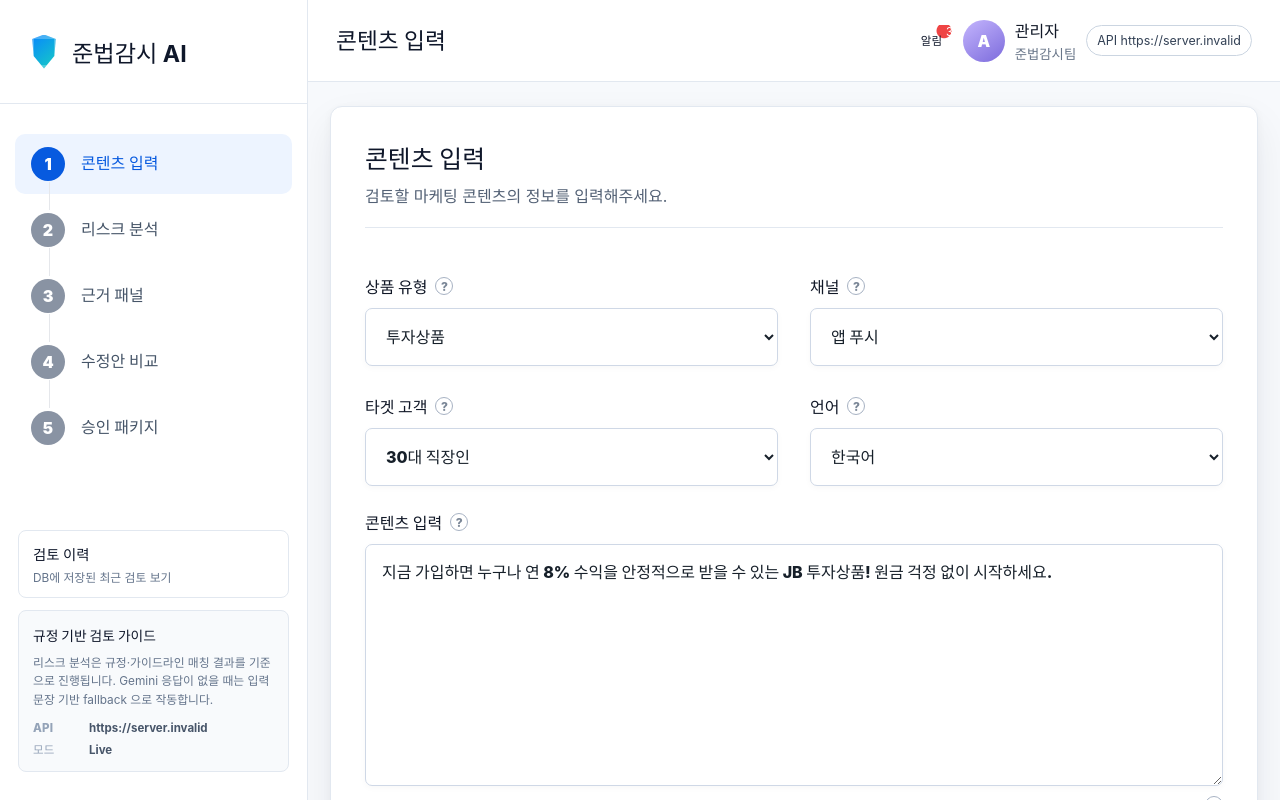
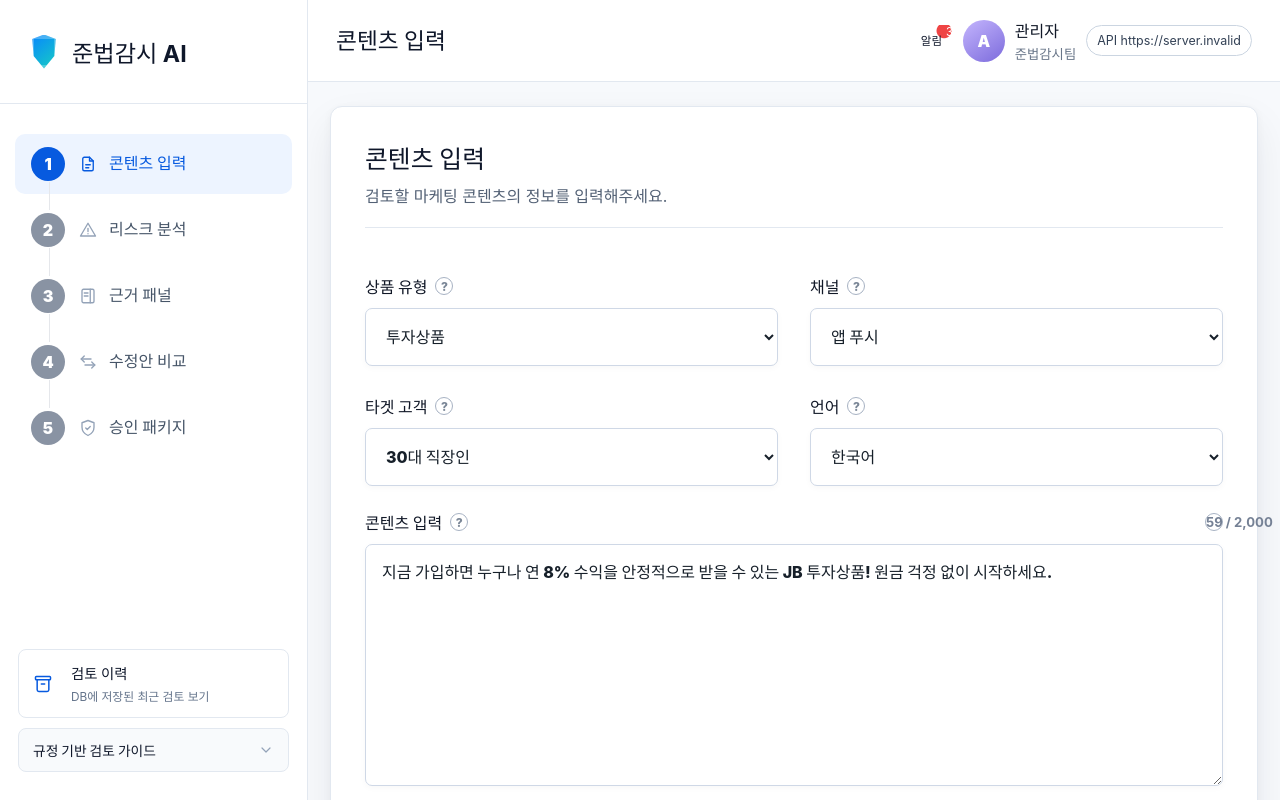
Before and after one commit to ictseoyoungmin/Finance-SafeGrowth-Agent, a React (Vite) app in the folder apps/frontend/: page / in a window 1280 px wide. Shown: the top 800 px of the page. Built offline with nearby package versions, Linux system fonts and the light colour scheme; no server answers.

Commit message:
Day 22 — Icons · Inline Expand · Side Polish

```diff
--- /dev/null
+++ b/apps/frontend/src/components/icons.tsx
@@ -0,0 +1,102 @@
+import type { SVGProps } from "react";
+
+type IconProps = SVGProps<SVGSVGElement> & { size?: number };
+
+function Base({ size = 18, children, ...rest }: IconProps & { children: React.ReactNode }) {
+  return (
+    <svg
+      width={size}
+      height={size}
+      viewBox="0 0 24 24"
+      fill="none"
+      stroke="currentColor"
+      strokeWidth={1.8}
+      strokeLinecap="round"
+      strokeLinejoin="round"
+      aria-hidden="true"
+      focusable={false}
+      {...rest}
+    >
+      {children}
+    </svg>
+  );
+}
+
+export function DocumentIcon(props: IconProps) {
+  return (
+    <Base {...props}>
+      <path d="M14 3H7a2 2 0 0 0-2 2v14a2 2 0 0 0 2 2h10a2 2 0 0 0 2-2V8z" />
+      <path d="M14 3v5h5" />
+      <path d="M9 13h6" />
+      <path d="M9 17h4" />
+    </Base>
+  );
+}
+
+export function RiskIcon(props: IconProps) {
+  return (
+    <Base {...props}>
+      <path d="M12 3 2 20h20Z" />
+      <path d="M12 10v4" />
+      <path d="M12 17v.01" />
+    </Base>
+  );
+}
+
+export function EvidenceIcon(props: IconProps) {
+  return (
+    <Base {...props}>
+      <path d="M4 5a2 2 0 0 1 2-2h9v18H6a2 2 0 0 1-2-2z" />
+      <path d="M15 3h3a2 2 0 0 1 2 2v14a2 2 0 0 1-2 2h-3" />
+      <path d="M7 8h5" />
+      <path d="M7 12h5" />
+    </Base>
+  );
+}
+
+export function CompareIcon(props: IconProps) {
+  return (
+    <Base {...props}>
+      <path d="M7 4 3 8l4 4" />
+      <path d="M3 8h13" />
+      <path d="m17 20 4-4-4-4" />
+      <path d="M21 16H8" />
+    </Base>
+  );
+}
+
+export function ApproveIcon(props: IconProps) {
+  return (
+    <Base {...props}>
+      <path d="M12 2 4 5v6c0 5 3.5 9 8 11 4.5-2 8-6 8-11V5z" />
+      <path d="m9 12 2 2 4-4" />
+    </Base>
+  );
+}
+
+export function ArchiveIcon(props: IconProps) {
+  return (
+    <Base {...props}>
+      <rect x="3" y="3" width="18" height="4" rx="1" />
+      <path d="M5 7v12a2 2 0 0 0 2 2h10a2 2 0 0 0 2-2V7" />
+      <path d="M10 12h4" />
+    </Base>
+  );
+}
+
+export function ChevronIcon(props: IconProps) {
+  return (
+    <Base {...props}>
+      <path d="m6 9 6 6 6-6" />
+    </Base>
+  );
+}
+
+export function ArrowLeftIcon(props: IconProps) {
+  return (
+    <Base {...props}>
+      <path d="M19 12H5" />
+      <path d="m12 19-7-7 7-7" />
+    </Base>
+  );
+}
--- a/apps/frontend/src/components/layout/AppShell.tsx
+++ b/apps/frontend/src/components/layout/AppShell.tsx
@@ -1,13 +1,24 @@
-import type { ReactNode } from "react";
+import { useState, type ComponentType, type ReactNode, type SVGProps } from "react";
 
 import type { WorkflowStep } from "../../features/compliance/types";
+import {
+  ApproveIcon,
+  ArchiveIcon,
+  ChevronIcon,
+  CompareIcon,
+  DocumentIcon,
+  EvidenceIcon,
+  RiskIcon,
+} from "../icons";
 
-const STEPS: Array<{ id: WorkflowStep; label: string; title: string }> = [
-  { id: "input", label: "콘텐츠 입력", title: "콘텐츠 입력" },
-  { id: "redline", label: "리스크 분석", title: "리스크 분석" },
-  { id: "evidence", label: "근거 패널", title: "근거 패널" },
-  { id: "rewrite", label: "수정안 비교", title: "수정안 비교" },
-  { id: "approval", label: "승인 패키지", title: "승인 패키지" },
+type IconComponent = ComponentType<SVGProps<SVGSVGElement> & { size?: number }>;
+
+const STEPS: Array<{ id: WorkflowStep; label: string; title: string; Icon: IconComponent }> = [
+  { id: "input", label: "콘텐츠 입력", title: "콘텐츠 입력", Icon: DocumentIcon },
+  { id: "redline", label: "리스크 분석", title: "리스크 분석", Icon: RiskIcon },
+  { id: "evidence", label: "근거 패널", title: "근거 패널", Icon: EvidenceIcon },
+  { id: "rewrite", label: "수정안 비교", title: "수정안 비교", Icon: CompareIcon },
+  { id: "approval", label: "승인 패키지", title: "승인 패키지", Icon: ApproveIcon },
 ];
 
 interface AppShellProps {
@@ -32,6 +43,7 @@ export function AppShell({
   isLoading = false,
   title,
 }: AppShellProps) {
+  const [guideOpen, setGuideOpen] = useState(false);
   const currentTitle =
     title ?? STEPS.find((step) => step.id === currentStep)?.title ?? "콘텐츠 입력";
 
@@ -43,29 +55,46 @@ export function AppShell({
           <strong>준법감시 AI</strong>
         </div>
         <nav className="step-list">
-          {STEPS.map((step, index) => (
+          {STEPS.map((step, index) => {
+            const Icon = step.Icon;
+            return (
               <div
                 key={step.id}
                 className={`step-item ${step.id === currentStep ? "is-active" : ""}`}
               >
                 <span>{index + 1}</span>
+                <Icon className="step-item__icon" />
                 <p>{step.label}</p>
               </div>
-          ))}
+            );
+          })}
         </nav>
 
         <div className="side-foot">
           <a className="side-link" href="#/history">
+            <ArchiveIcon className="side-link__icon" size={20} />
+            <div>
               <strong>검토 이력</strong>
               <small>DB에 저장된 최근 검토 보기</small>
+            </div>
           </a>
-          <div className="side-info-card">
-            <p className="side-info-title">규정 기반 검토 가이드</p>
-            <p className="side-info-desc">
-              리스크 분석은 규정·가이드라인 매칭 결과를 기준으로 진행됩니다. Gemini 응답이 없을 때는
-              입력 문장 기반 fallback 으로 작동합니다.
+          <div className={`side-guide ${guideOpen ? "is-open" : ""}`}>
+            <button
+              type="button"
+              className="side-guide__toggle"
+              aria-expanded={guideOpen}
+              onClick={() => setGuideOpen((open) => !open)}
+            >
+              <span>규정 기반 검토 가이드</span>
+              <ChevronIcon className="side-guide__chevron" size={16} />
+            </button>
+            {guideOpen ? (
+              <div className="side-guide__body">
+                <p className="side-guide__desc">
+                  리스크 분석은 규정·가이드라인 매칭 결과를 기준으로 진행됩니다. Gemini 응답이
+                  없을 때는 입력 문장 기반 fallback 으로 작동합니다.
                 </p>
-            <dl className="side-info-meta">
+                <dl className="side-guide__meta">
                   <div>
                     <dt>API</dt>
                     <dd>{apiBaseUrl}</dd>
@@ -75,6 +104,8 @@ export function AppShell({
                     <dd>{usedFallback ? "Fallback" : "Live"}</dd>
                   </div>
                 </dl>
+              </div>
+            ) : null}
           </div>
         </div>
       </aside>
@@ -91,7 +122,7 @@ export function AppShell({
               <strong>관리자</strong>
               <small>준법감시팀</small>
             </span>
-            <span className="api-chip">API {apiBaseUrl}</span>
+            <span className="api-chip" title={apiBaseUrl}>API {apiBaseUrl}</span>
             {usedFallback && <span className="fallback-badge">Fallback</span>}
           </div>
           <div
--- a/apps/frontend/src/features/compliance/HistoryPage.tsx
+++ b/apps/frontend/src/features/compliance/HistoryPage.tsx
@@ -1,5 +1,6 @@
 import { useEffect, useState } from "react";
 
+import { ArrowLeftIcon } from "../../components/icons";
 import { ReportPackagePanel } from "./components/ReportPackagePanel";
 import { fetchRecentContents, fetchReport } from "./api";
 import { approvalDecisionLabel } from "./approvalDecisionLabels";
@@ -46,6 +47,12 @@ export function HistoryPage() {
   }, []);
 
   const handleSelect = (id: string) => {
+    if (selectedId === id) {
+      setSelectedId(undefined);
+      setReport(undefined);
+      setReportError(undefined);
+      return;
+    }
     setSelectedId(id);
     setReport(undefined);
     setReportError(undefined);
@@ -67,13 +74,18 @@ export function HistoryPage() {
 
   return (
     <div className="history-page">
+      <a className="back-link" href="#/">
+        <ArrowLeftIcon size={16} />
+        검토로 돌아가기
+      </a>
+
       <header className="panel-heading">
         <h2>검토 이력</h2>
         <p>최근에 저장된 검토 건을 선택해 리포트 패키지를 다시 확인할 수 있습니다.</p>
       </header>
 
       {state.status === "loading" ? (
-        <p className="history-empty" aria-busy>
+        <p className="loading-block" aria-busy>
           최근 검토 목록을 불러오는 중...
         </p>
       ) : null}
@@ -98,7 +110,7 @@ export function HistoryPage() {
                   type="button"
                   className={`history-item ${isActive ? "is-active" : ""}`}
                   onClick={() => handleSelect(item.id)}
-                  aria-pressed={isActive}
+                  aria-expanded={isActive}
                 >
                   <div className="history-item__head">
                     <span className="history-item__time">
@@ -112,17 +124,11 @@ export function HistoryPage() {
                   </p>
                   <p className="history-item__preview">{item.original_text_preview}</p>
                 </button>
-              </li>
-            );
-          })}
-        </ul>
-      ) : null}
-
-      {selectedId ? (
-        <div className="history-report">
+                {isActive ? (
+                  <div className="history-item__report">
                     {reportLoading ? (
-            <p className="history-empty" aria-busy>
-              리포트를 불러오는 중...
+                      <p className="loading-block" aria-busy>
+                        리포트 패키지를 불러오는 중...
                       </p>
                     ) : null}
                     {reportError ? (
@@ -133,10 +139,15 @@ export function HistoryPage() {
                     {report ? (
                       <ReportPackagePanel
                         report={report}
-              helperText="좌측 검토 이력에서 다른 건을 선택해 비교할 수 있습니다."
+                        helperText="이력에서 다른 건을 선택해 비교하거나, 같은 항목을 다시 눌러 닫을 수 있습니다."
                       />
                     ) : null}
                   </div>
+                ) : null}
+              </li>
+            );
+          })}
+        </ul>
       ) : null}
     </div>
   );
@@ -171,5 +182,5 @@ interface DecisionBadgeProps {
 function DecisionBadge({ decision }: DecisionBadgeProps) {
   if (!decision) return <span className="badge badge--neutral">미승인</span>;
   const label = approvalDecisionLabel(decision as ApprovalDecision);
-  return <span className="badge badge--decision">{label}</span>;
+  return <span className={`badge badge--decision`}>{label}</span>;
 }
--- a/apps/frontend/src/features/compliance/steps/InputStep.tsx
+++ b/apps/frontend/src/features/compliance/steps/InputStep.tsx
@@ -66,14 +66,16 @@ export function InputStep({ workflow }: StepProps) {
 
       <label className="copy-field">
         <span>
-          콘텐츠 입력 <small>?</small>
+          <span className="copy-field__label">
+            콘텐츠 입력 <small>?</small>
+          </span>
+          <small className="character-count">{characterCount.toLocaleString()} / 2,000</small>
         </span>
         <textarea
           rows={8}
           value={state.input.original_text}
           onChange={(event) => updateInput({ original_text: event.target.value })}
         />
-        <small className="character-count">{characterCount.toLocaleString()} / 2,000</small>
       </label>
 
       <div className="analysis-note">준법 리스크를 분석하고, 근거와 함께 수정안을 생성합니다.</div>
--- a/apps/frontend/src/styles.css
+++ b/apps/frontend/src/styles.css
@@ -110,8 +110,8 @@ button:disabled {
 .step-item {
   position: relative;
   display: grid;
-  grid-template-columns: 38px minmax(0, 1fr);
-  gap: 12px;
+  grid-template-columns: 38px 20px minmax(0, 1fr);
+  gap: 10px;
   align-items: center;
   min-height: 60px;
   padding: 0 16px;
@@ -145,6 +145,11 @@ button:disabled {
   font-weight: 900;
 }
 
+.step-item__icon {
+  color: #94a3b8;
+  flex-shrink: 0;
+}
+
 .step-item p {
   margin: 0;
   color: inherit;
@@ -161,16 +166,22 @@ button:disabled {
   background: var(--blue);
 }
 
+.step-item.is-active .step-item__icon {
+  color: var(--blue);
+}
+
 .side-foot {
   display: grid;
-  gap: 12px;
+  gap: 10px;
   padding: 18px 18px 28px;
   align-self: end;
 }
 
 .side-link {
   display: grid;
-  gap: 4px;
+  grid-template-columns: 28px minmax(0, 1fr);
+  gap: 10px;
+  align-items: center;
   padding: 12px 14px;
   border: 1px solid var(--line);
   border-radius: 8px;
@@ -185,9 +196,15 @@ button:disabled {
   background: var(--blue-soft);
 }
 
+.side-link__icon {
+  color: var(--blue);
+}
+
 .side-link strong {
+  display: block;
   color: #0f172a;
   font-size: 0.9rem;
+  margin-bottom: 2px;
 }
 
 .side-link small {
@@ -195,34 +212,61 @@ button:disabled {
   font-size: 0.74rem;
 }
 
-.side-info-card {
-  padding: 14px;
+.side-guide {
   border: 1px solid #e2e8f0;
   border-radius: 8px;
   background: #f8fafc;
-}
-
-.side-info-title {
-  margin: 0 0 6px;
+  overflow: hidden;
+}
+
+.side-guide__toggle {
+  display: flex;
+  align-items: center;
+  justify-content: space-between;
+  gap: 8px;
+  width: 100%;
+  min-height: 0;
+  padding: 11px 14px;
+  border: 0;
+  background: transparent;
   color: #0f172a;
   font-size: 0.86rem;
   font-weight: 800;
-}
-
-.side-info-desc {
+  cursor: pointer;
+  text-align: left;
+}
+
+.side-guide__toggle:hover {
+  background: #eef2f7;
+}
+
+.side-guide__chevron {
+  color: #94a3b8;
+  transition: transform 0.18s ease;
+}
+
+.side-guide.is-open .side-guide__chevron {
+  transform: rotate(180deg);
+}
+
+.side-guide__body {
+  padding: 0 14px 14px;
+}
+
+.side-guide__desc {
   margin: 0 0 12px;
   color: #64748b;
   font-size: 0.74rem;
   line-height: 1.55;
 }
 
-.side-info-meta {
+.side-guide__meta {
   display: grid;
   gap: 6px;
   margin: 0;
 }
 
-.side-info-meta div {
+.side-guide__meta div {
   display: grid;
   grid-template-columns: 48px minmax(0, 1fr);
   gap: 8px;
@@ -230,14 +274,14 @@ button:disabled {
   font-size: 0.72rem;
 }
 
-.side-info-meta dt {
+.side-guide__meta dt {
   margin: 0;
   color: #94a3b8;
   font-weight: 800;
   letter-spacing: 0.02em;
 }
 
-.side-info-meta dd {
+.side-guide__meta dd {
   margin: 0;
   color: #475569;
   font-weight: 700;
@@ -554,10 +598,22 @@ textarea {
   grid-template-columns: minmax(0, 1fr);
 }
 
+.copy-field > span {
+  display: flex;
+  align-items: center;
+  gap: 8px;
+}
+
+.copy-field__label {
+  display: inline-flex;
+  align-items: center;
+  gap: 8px;
+}
+
 .character-count {
-  justify-self: end;
+  margin-left: auto;
   color: #758195;
-  font-size: 0.92rem;
+  font-size: 0.82rem;
   font-weight: 700;
   white-space: nowrap;
 }
@@ -648,6 +704,37 @@ button[aria-busy="true"]::before {
   to {
     transform: rotate(360deg);
   }
+}
+
+.loading-block,
+p[aria-busy="true"] {
+  position: relative;
+  margin: 0;
+  padding: 18px 18px 18px 44px;
+  border: 1px dashed var(--line);
+  border-radius: 10px;
+  background: #f8fafc;
+  color: #475569;
+  font-weight: 700;
+  min-height: 56px;
+  display: flex;
+  align-items: center;
+}
+
+.loading-block::before,
+p[aria-busy="true"]::before {
+  content: "";
+  position: absolute;
+  left: 18px;
+  top: 50%;
+  width: 14px;
+  height: 14px;
+  margin-top: -7px;
+  border-radius: 50%;
+  border: 2px solid var(--blue);
+  border-right-color: transparent;
+  opacity: 0.85;
+  animation: button-spin 0.7s linear infinite;
 }
 
 .secondary-button,
@@ -2222,6 +2309,27 @@ dd {
   gap: 18px;
 }
 
+.back-link {
+  display: inline-flex;
+  align-items: center;
+  gap: 6px;
+  padding: 6px 10px 6px 6px;
+  border: 1px solid var(--line);
+  border-radius: 999px;
+  background: #ffffff;
+  color: #475569;
+  font-size: 0.82rem;
+  font-weight: 800;
+  text-decoration: none;
+  width: fit-content;
+  transition: border-color 0.12s, color 0.12s;
+}
+
+.back-link:hover {
+  border-color: var(--blue);
+  color: var(--blue);
+}
+
 .history-empty {
   margin: 0;
   padding: 28px 24px;
@@ -2241,6 +2349,11 @@ dd {
   list-style: none;
 }
 
+.history-list > li {
+  display: grid;
+  gap: 0;
+}
+
 .history-item {
   display: grid;
   gap: 8px;
@@ -2260,8 +2373,21 @@ dd {
 
 .history-item.is-active {
   border-color: var(--blue);
-  box-shadow: inset 0 0 0 1px rgba(7, 90, 223, 0.18);
   background: #f5f8ff;
+  border-bottom-left-radius: 0;
+  border-bottom-right-radius: 0;
+  border-bottom-color: rgba(7, 90, 223, 0.18);
+}
+
+.history-item__report {
+  margin-top: -1px;
+  padding: 14px;
+  border: 1px solid var(--blue);
+  border-top: 1px dashed rgba(7, 90, 223, 0.4);
+  border-radius: 0 0 10px 10px;
+  background: #ffffff;
+  display: grid;
+  gap: 12px;
 }
 
 .history-item__head {
@@ -2294,11 +2420,6 @@ dd {
   line-height: 1.5;
 }
 
-.history-report {
-  display: grid;
-  gap: 10px;
-}
-
 .badge {
   display: inline-flex;
   align-items: center;
@@ -2379,7 +2500,8 @@ dd {
     gap: 6px;
   }
 
-  .step-item::before {
+  .step-item::before,
+  .step-item__icon {
     display: none;
   }
 
```
Also changed, not shown: 1 other file (tests, documents, lock files or other folders). Lines whose indentation alone changed are shown as unchanged.
